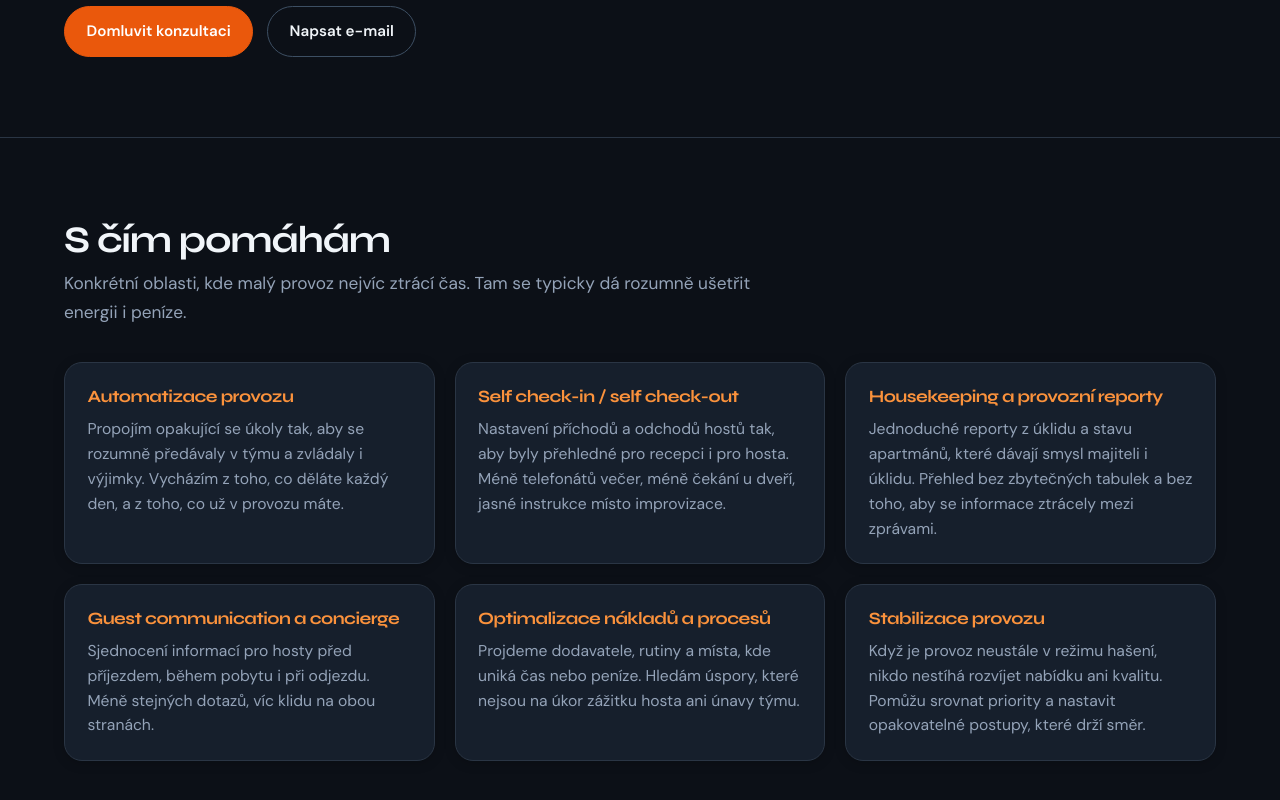
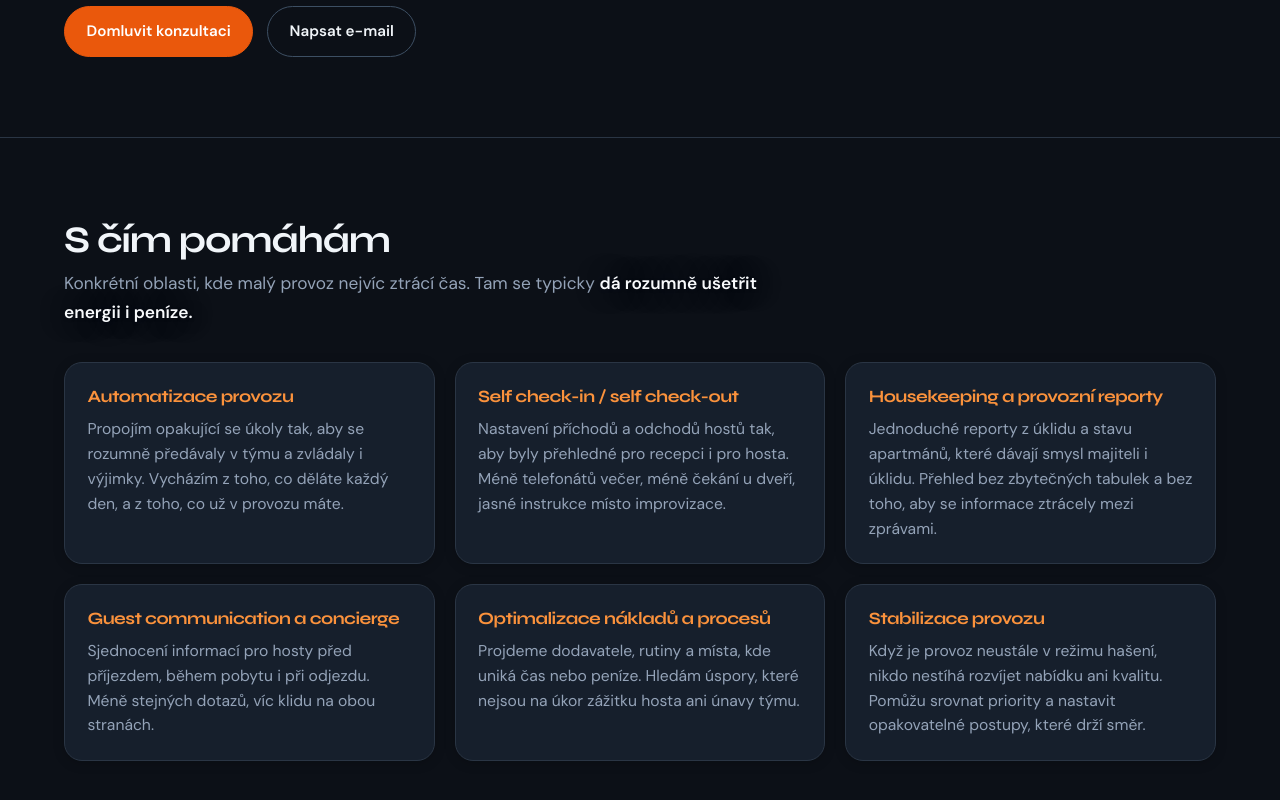
Before and after one commit to Noah-eu/David-Eder, a React (Vite) app: page / in a window 1280 px wide. Shown: the part 580-1380 px from the top of the page. Built offline with nearby package versions, Linux system fonts and the light colour scheme.

Commit message:
fix: lighten help intro highlight over hero glow
Made-with: Cursor

```diff
--- a/src/components/HelpSection.tsx
+++ b/src/components/HelpSection.tsx
@@ -4,12 +4,15 @@ export function HelpSection() {
   const { help } = siteData
 
   return (
-    <section className="section" id={help.id} aria-labelledby="help-title">
+    <section className="section help-section" id={help.id} aria-labelledby="help-title">
       <div className="section__inner">
         <h2 className="section__title" id="help-title">
           {help.title}
         </h2>
-        <p className="section__intro">{help.intro}</p>
+        <p className="section__intro help-section__intro">
+          {help.introLead}
+          <span className="help-section__intro-highlight">{help.introHighlight}</span>
+        </p>
         <div className="cards-grid cards-grid--2 cards-grid--3">
           {help.cards.map((card) => (
             <article key={card.title} className="card card--service">
--- a/src/content/siteData.ts
+++ b/src/content/siteData.ts
@@ -51,8 +51,9 @@ export const siteData = {
   help: {
     id: 's-cim-pomaham',
     title: 'S čím pomáhám',
-    intro:
-      'Konkrétní oblasti, kde malý provoz nejvíc ztrácí čas. Tam se typicky dá rozumně ušetřit energii i peníze.',
+    introLead:
+      'Konkrétní oblasti, kde malý provoz nejvíc ztrácí čas. Tam se typicky ',
+    introHighlight: 'dá rozumně ušetřit energii i peníze.',
     cards: [
       {
         title: 'Automatizace provozu',
--- a/src/styles.css
+++ b/src/styles.css
@@ -431,6 +431,18 @@ a:hover {
   color: var(--accent);
 }
 
+/* S čím pomáhám — zvýraznění části úvodu kvůli čitelnosti u přesahu hero kruhu */
+.help-section {
+  position: relative;
+  z-index: 1;
+}
+
+.help-section__intro-highlight {
+  color: #f8fafc;
+  font-weight: 600;
+  text-shadow: 0 0 24px rgba(12, 16, 23, 0.85), 0 1px 3px rgba(12, 16, 23, 0.95);
+}
+
 /* Cards */
 .cards-grid {
   display: grid;
```
